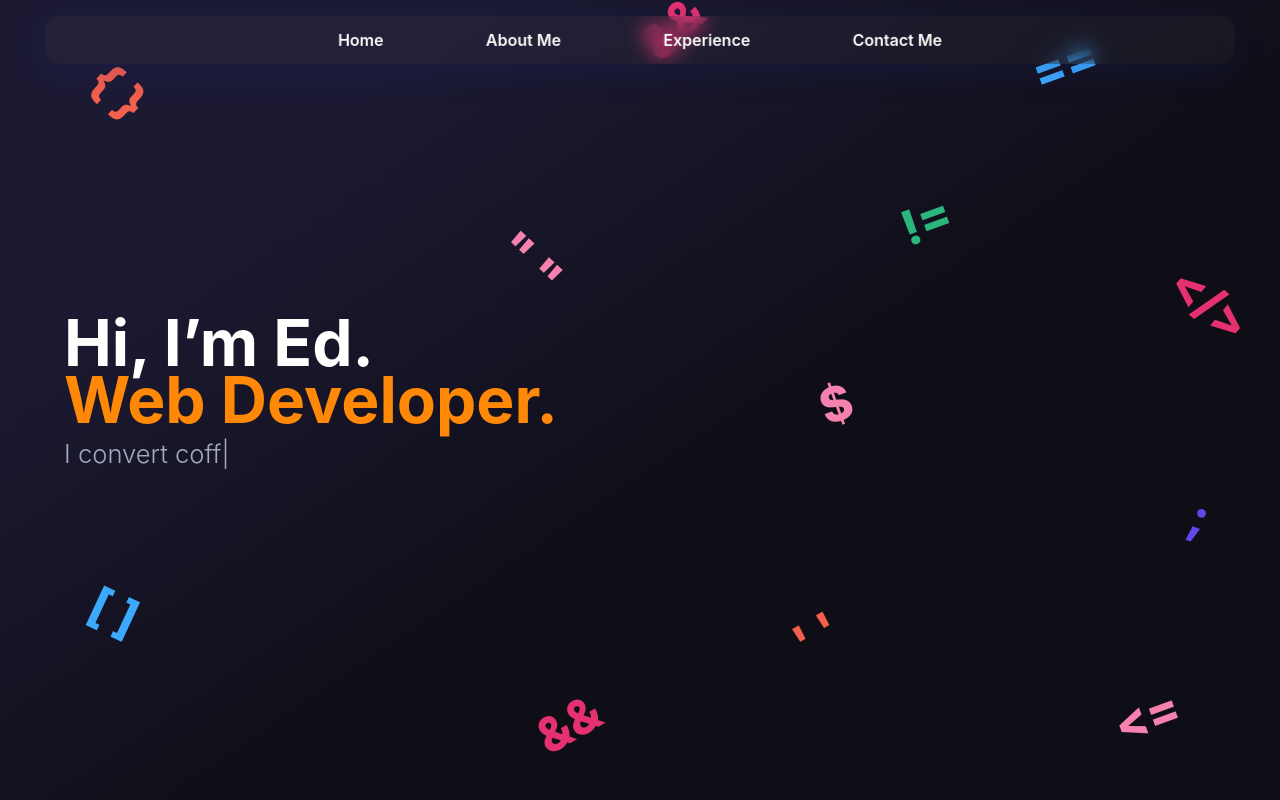
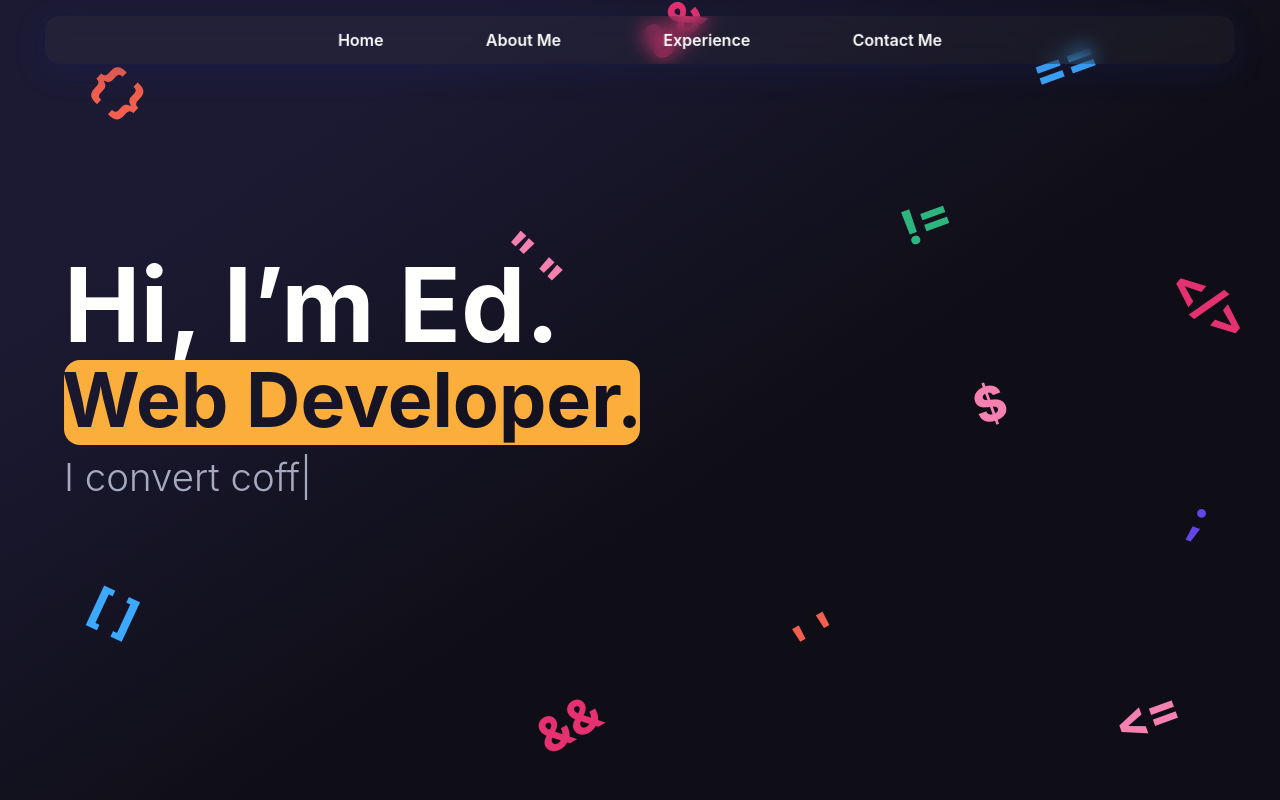
Before and after one commit to EdvinasOak/WebCv2023, a React (Vite) app: page / in a window 1280 px wide. Shown: the top 800 px of the page. Built offline with nearby package versions, Linux system fonts and the light colour scheme.

Commit message:
change heading color, and add web developer svg text

```diff
--- a/src/App.css
+++ b/src/App.css
@@ -6,7 +6,7 @@
 
   .aboutHeroTxt {
     font-size: 8vw;
-    color: #FF8906;
+    color: #FBAE3C;
     font-weight: 800;
     letter-spacing: 0.1vw;
     position: relative;
@@ -248,7 +248,7 @@
 
   .skillsHeroTxt {
     font-size: 8vw;
-    color: #FF8906;
+    color: #FBAE3C;
     font-weight: 800;
     letter-spacing: 0.1vw;
     left: 8%;
@@ -269,7 +269,7 @@
 
   .experienceHeroTxt {
     font-size: 8vw;
-    color: #FF8906;
+    color: #FBAE3C;
     font-weight: 800;
     letter-spacing: 0.1vw;
 
@@ -365,7 +365,7 @@
 .circle {
   height: 25px;
   width: 25px;
-  background-color: #FF8906;
+  background-color: #FBAE3C;
   border-radius: 50%;
   display: block;
   margin: auto;
@@ -447,3 +447,13 @@
     font-size: 15vw !important;
   }
 }
+
+@media screen and (width > 1500px) {
+  .aboutText {
+    font-size: 2.3em !important;
+  }
+
+  .descriptionItem {
+    font-size: 2.3em;
+  }
+}
--- a/src/Home.tsx
+++ b/src/Home.tsx
@@ -29,14 +29,41 @@ const Home = forwardRef((props, ref: ForwardedRef<HTMLDivElement | null>) => {
 					<div className={HomeCss.homeHeroTextContainer}>
 						<a className={HomeCss.homeHeroText1}>Hi, I’m Ed.</a>
 						<br />
-						<a className={HomeCss.homeHeroText2}>Web Developer.</a>
-						<br />
+					</div>
+
+					<div className={HomeCss.svgContainer}>
+						<svg
+							className={HomeCss.knockoutTextContainer}
+							style={{ borderRadius: '16px' }}
+							viewBox='0 0 980 145'
+							preserveAspectRatio='xMidYMid meet'
+						>
+							<rect
+								className={HomeCss.knockoutTextBg}
+								fillOpacity='1'
+								mask='url(#knockout-text)'
+							/>
+
+							<mask id='knockout-text'>
+								<rect width='100%' height='100%' fill='#fff' x='0' y='0' />
+								<text
+									x='50%'
+									y='55%'
+									fill='#000'
+									textAnchor='middle'
+									dominantBaseline='middle'
+								>
+									Web Developer.
+								</text>
+							</mask>
+						</svg>
+
 						<a className={HomeCss.homeHeroText3}>
 							<ReactTyped
 								strings={[
 									'^800 I convert coffee into ^400 lines of code ^1000',
 									'I convert coffee into ^400 digital solutions ^1000',
-									'I convert coffee into ^400 seamless web experiences ^1000',
+									'I convert coffee into ^400 seamless web experience ^1000',
 									'I convert ^400 ideas into ^500 reality ^10000',
 								]}
 								typeSpeed={40}
@@ -50,6 +77,7 @@ const Home = forwardRef((props, ref: ForwardedRef<HTMLDivElement | null>) => {
 				<div className={HomeCss.homeGridColumnItem3}>
 					<span className={HomeCss.squareBrackets}>{'[ ]'}</span>
 					<span className={HomeCss.and2}>{'&&'}</span>
+					<span className={HomeCss.semicolonMobile}>{';'}</span>
 				</div>
 
 				<div className={HomeCss.homeGridColumn2Item1}>
--- a/src/styles/Contact.module.css
+++ b/src/styles/Contact.module.css
@@ -7,7 +7,7 @@
 
     .contactHeroTxt {
         font-size: 8vw;
-        color: #FF8906;
+        color: #FBAE3C;
         font-weight: 800;
         letter-spacing: 0.1vw;
 
@@ -285,7 +285,7 @@ button {
         ;
 
         gap: 10px;
-        padding-top: 5vw;
+        /* padding-top: 5vw; */
     }
 
 
--- a/src/styles/Home.module.css
+++ b/src/styles/Home.module.css
@@ -10,9 +10,40 @@
     text-align: left !important;
     line-height: 5vh;
     position: absolute;
-    top: 50%;
+    top: 40vh;
     left: 5%;
     transform: translateY(-50%);
+}
+
+.transparentText {
+    background: #0F0E17;
+    background-attachment: fixed;
+    -webkit-text-fill-color: transparent;
+    -webkit-background-clip: text;
+}
+
+.knockoutTextContainer {
+    /* width: 40vw;
+    height: 7.8vh; */
+}
+
+.svgContainer {
+    top: 9vh;
+    width: 28vw;
+    height: 7.8vh;
+    position: relative;
+    left: 10%;
+    line-height: 5vh;
+    font-size: 6vw;
+    font-weight: 700;
+}
+
+.knockoutTextBg {
+    fill: #FBAE3C;
+    width: 100%;
+    height: 100%;
+    left: 0;
+    top: 0;
 }
 
 .homeHeroText1 {
@@ -23,18 +54,17 @@
     font-weight: 700;
 }
 
-.homeHeroText2 {
-    /* font-size: 9vh; */
-    font-size: 5vw;
-    color: #FF8906;
-    font-weight: 700;
-}
 
 .homeHeroText3 {
+    /* top: 37%; */
+    display: block;
+    top: 2vh;
+    position: relative;
     font-size: 2vw;
     color: #A7A9BE;
     font-weight: 300;
     line-height: 1vh;
+    width: 100vw;
 }
 
 .homeGridColumnItem1 {
@@ -254,7 +284,9 @@
     display: inline-block;
 }
 
-@media screen and (width < 1024px) {
+
+
+@media screen and (width < 1284px) {
     .homeHeroText1 {
         /* use clamp */
         /* font-size: 9vh; */
@@ -262,11 +294,24 @@
     }
 
     .homeHeroText2 {
-        font-size: 8vw;
+        font-size: 6.5vw;
     }
 
     .homeHeroText3 {
         font-size: 3vw;
+        top: 35%;
+    }
+
+    .dollarSign {
+        left: 12vw;
+    }
+
+    .svgContainer {
+        top: 10vh;
+        line-height: 2vh;
+        font-size: 10vw;
+        width: 45vw;
+        height: 9.8vh;
     }
 
 }
@@ -293,7 +338,7 @@
     }
 
     .dblApostrophe {
-        top: 1vh;
+        top: -14vh;
     }
 
     .and {
@@ -319,7 +364,7 @@
     }
 
     .homeHeroText2 {
-        font-size: 10vw;
+        font-size: 8.5vw;
     }
 
     .homeHeroText3 {
@@ -334,8 +379,27 @@
 
     .dollarSign {
         top: 25vh;
+        left: 10vw;
     }
 
+    .svgContainer {
+        top: 9.2vh;
+        line-height: 2vh;
+        font-size: 14vw;
+        width: 50vw;
+        height: 9.8vh;
+    }
+
+}
+
+@media screen and (width < 650px) {
+    .svgContainer {
+        top: 8vh;
+        line-height: 2vh;
+        font-size: 18vw;
+        width: 70vw;
+        height: 9.8vh;
+    }
 }
 
 @media screen and (width < 450px) {
@@ -349,7 +413,6 @@
     }
 
     .homeHeroTextContainer {
-        /* top: 25%; */
         line-height: 3vh;
     }
 
@@ -360,11 +423,11 @@
     }
 
     .homeHeroText2 {
-        font-size: 12vw;
+        font-size: 12.2vw;
     }
 
     .homeHeroText3 {
-        font-size: 4.3vw;
+        font-size: 4vw;
     }
 
     .curlyBrace {
@@ -390,4 +453,38 @@
     .and2 {
         top: -2vh;
     }
+
+    .dblApostrophe {
+        top: -2vh;
+    }
+
+    .svgContainer {
+        top: 8.5vh;
+        left: 4%;
+        line-height: 2vh;
+        font-size: 25vw;
+        width: 85vw !important;
+        height: 12.8vh !important;
+    }
+
+    .homeHeroText3 {
+        top: 2vh;
+    }
+
 }
+
+@media screen and (width < 340px) {
+    .svgContainer {
+        top: 7.8vh;
+    }
+
+    .homeHeroText3 {
+        top: 1vh;
+    }
+}
+
+@media screen and (width > 1500px) {
+    .svgContainer {
+        font-size: 5vw;
+    }
+}
```
Also changed, not shown: src/dist/Home.js.
